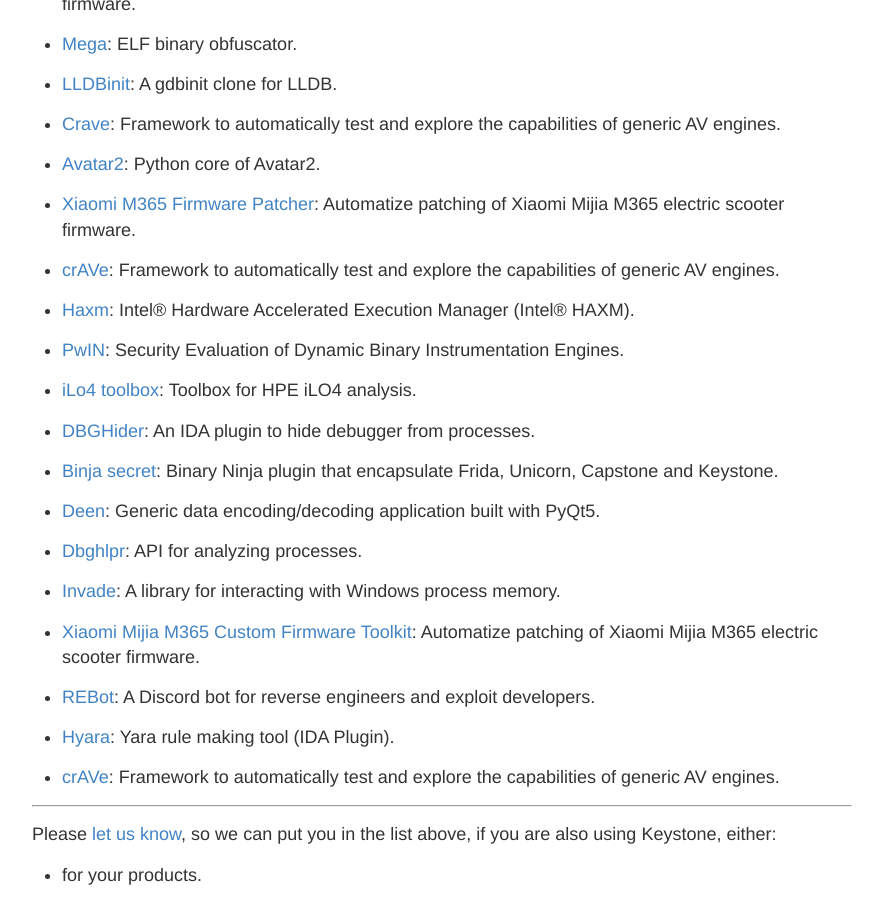
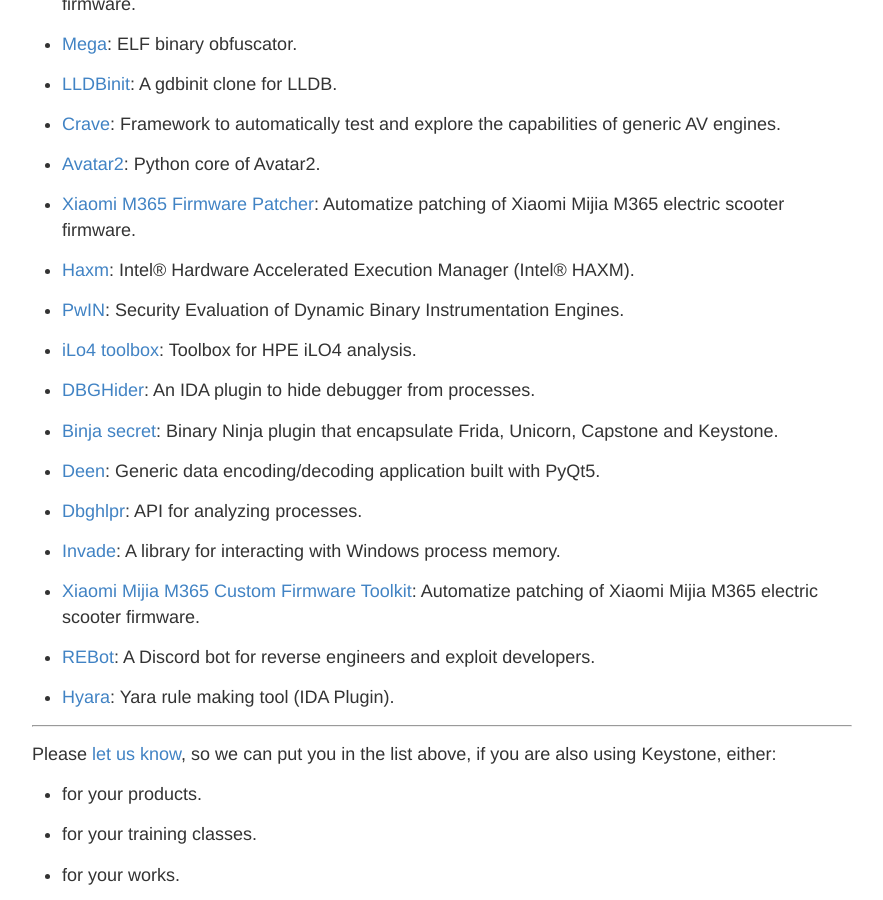
Before and after one commit to keystone-engine/keystone-engine.github.io, a Jekyll site: the page built from showcase.md, in a window 1280 px wide and 900 px high, scrolled down 2914 px. Shown: the whole window, without its empty margins (198-1081 px from the left). Built offline with Jekyll 4.4.1, drawn with Linux system fonts in a browser that asks for light colours.

Commit message:
showcase

```diff
--- a/showcase.md
+++ b/showcase.md
@@ -144,8 +144,6 @@
 
 - [Xiaomi M365 Firmware Patcher](https://github.com/BotoX/xiaomi-m365-firmware-patcher): Automatize patching of Xiaomi Mijia M365 electric scooter firmware.
 
-- [crAVe](https://github.com/necst/crave): Framework to automatically test and explore the capabilities of generic AV engines.
-
 - [Haxm](https://github.com/intel/haxm): Intel® Hardware Accelerated Execution Manager (Intel® HAXM).
 
 - [PwIN](https://github.com/zhechkoz/PwIN): Security Evaluation of Dynamic Binary Instrumentation Engines.
@@ -168,8 +166,6 @@
 
 - [Hyara](https://github.com/hy00un/Hyara): Yara rule making tool (IDA Plugin).
 
-- [crAVe](https://github.com/necst/crave): Framework to automatically test and explore the capabilities of generic AV engines.
-
 
 ---
 
```
Also changed, not shown: other parts of showcase.md (+1 -1 lines).
